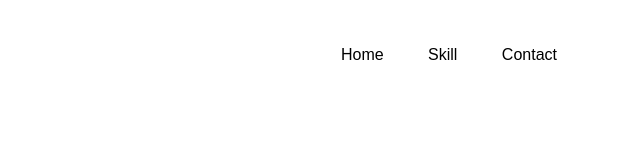
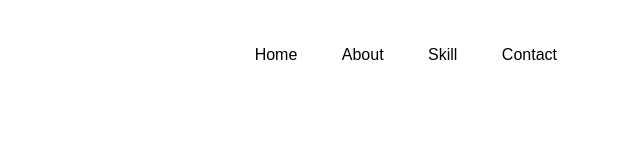
Before and after one commit to sainul-abid-tk/Portfolio, a plain HTML site: page index.html in a window 1280 px wide. Shown: the top 167 px of the page, 611-1251 px from the left. Drawn offline with Linux system fonts and the light colour scheme; a web font is replaced by a local one.

Commit message:
about-add

```diff
--- a/index.html
+++ b/index.html
@@ -26,7 +26,7 @@
         <img class="logo" src="Soniya.jpg" alt="logo" />
         <ul>
           <li class="list-item"><a class="link" href="#container">Home</a></li>
-
+          <li class="list-item"><a class="link" href="#about">About</a></li>
           <li class="list-item"><a class="link" href="#skill">Skill</a></li>
           <li class="list-item"><a class="link" href="#Contact">Contact</a></li>
         </ul>
```
